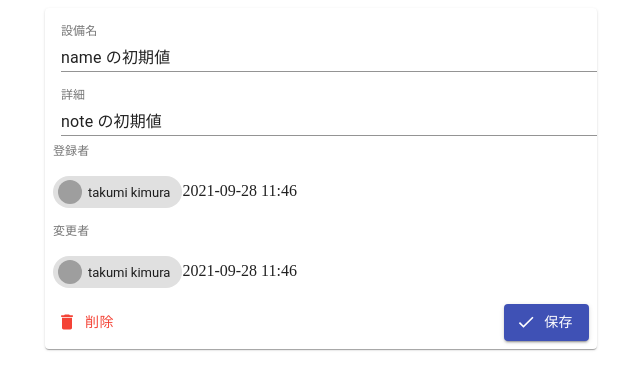
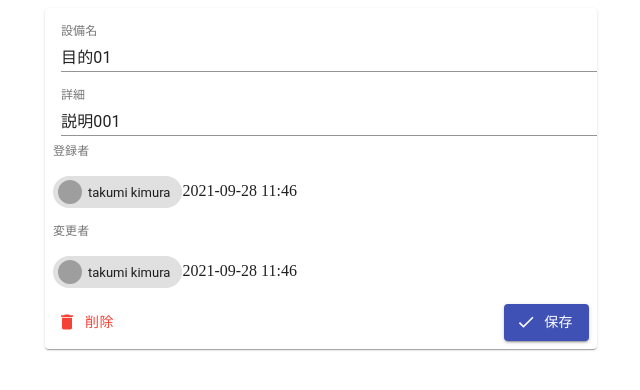
Before and after one commit to Takumikimura1899/web-app-workshop, a React app: page / in a window 1280 px wide. Shown: the top 390 px of the page, without its empty margins (319-959 px from the left). Built offline with nearby package versions, Linux system fonts and the light colour scheme; grey boxes are pictures that could not be loaded.

Commit message:
[add] reservation 一時的にreservationを表示

```diff
--- /dev/null
+++ b/src/components/Reservation.tsx
@@ -0,0 +1,133 @@
+import dayjs from 'dayjs';
+import React from 'react';
+import { IReservation } from '../models/IReservation';
+import { makeStyles } from '@material-ui/core/styles';
+import { Controller, useForm } from 'react-hook-form';
+import {
+  Container,
+  Paper,
+  TextField,
+  InputLabel,
+  Chip,
+  Avatar,
+  Grid,
+  Button,
+} from '@material-ui/core';
+import { Delete, Done } from '@material-ui/icons';
+
+const initReservation: IReservation = {
+  id: '001',
+  facilityId: '001',
+  subject: '目的01',
+  description: '説明001',
+  startDate: dayjs(),
+  endDate: dayjs().add(1, 'hour'),
+  system: {
+    createDate: new Date(),
+    createUser: {
+      displayName: 'takumi kimura',
+      email: '',
+      face: 'https://bit.ly/3pM3urc',
+    },
+    lastUpdateUser: {
+      displayName: 'takumi kimura',
+      email: '',
+      face: 'https://bit.ly/3pM3urc',
+    },
+    lastUpdate: new Date(),
+  },
+};
+
+const useStyle = makeStyles((theme) => ({
+  root: {
+    '& .MuiTextField-root': {
+      margin: theme.spacing(1),
+    },
+  },
+  paper: {
+    padding: theme.spacing(1),
+  },
+  rightActions: {
+    textAlign: 'right',
+  },
+  cancelButton: {
+    color: theme.palette.error.main,
+  },
+}));
+
+export const Reservation: React.FC = () => {
+  const style = useStyle();
+
+  const { system } = initReservation;
+  const {
+    register,
+    formState: { errors },
+    control,
+  } = useForm<IReservation>({
+    defaultValues: initReservation,
+    mode: 'onBlur',
+  });
+
+  return (
+    <Container maxWidth="sm" className={style.root}>
+      <Paper className={style.paper}>
+        <Controller
+          name="subject"
+          control={control}
+          rules={{ required: true }}
+          render={({ field }) => (
+            <TextField
+              {...field}
+              label="設備名"
+              fullWidth
+              error={!!errors.subject}
+              helperText={errors.subject ? '必須です' : ''}
+            />
+          )}
+        />
+        <Controller
+          name="description"
+          control={control}
+          rules={{ required: true }}
+          render={({ field }) => (
+            <TextField
+              {...field}
+              label="詳細"
+              fullWidth
+              error={!!errors.description}
+              helperText={errors.description ? '必須です' : ''}
+            />
+          )}
+        />
+        <InputLabel shrink>登録者</InputLabel>
+        <p>
+          <Chip
+            label={system.createUser.displayName}
+            avatar={<Avatar src={system.createUser.face} />}
+          />
+          {dayjs(new Date()).format('YYYY-MM-DD HH:mm')}
+        </p>
+        <InputLabel shrink>変更者</InputLabel>
+        <p>
+          <Chip
+            label={system.lastUpdateUser.displayName}
+            avatar={<Avatar src={system.lastUpdateUser.displayName} />}
+          />
+          {dayjs(new Date()).format('YYYY-MM-DD HH:mm')}
+        </p>
+        <Grid container>
+          <Grid item xs={6}>
+            <Button className={style.cancelButton} startIcon={<Delete />}>
+              削除
+            </Button>
+          </Grid>
+          <Grid item xs={6} className={style.rightActions}>
+            <Button variant="contained" color="primary" startIcon={<Done />}>
+              保存
+            </Button>
+          </Grid>
+        </Grid>
+      </Paper>
+    </Container>
+  );
+};
--- a/src/index.tsx
+++ b/src/index.tsx
@@ -1,5 +1,5 @@
 import React from 'react';
 import ReactDom from 'react-dom';
-import { Facility } from './components/Facility';
+import { Reservation } from './components/Reservation';
 
-ReactDom.render(<Facility />, document.getElementById('container'));
+ReactDom.render(<Reservation />, document.getElementById('container'));
--- /dev/null
+++ b/src/models/IReservation.ts
@@ -0,0 +1,12 @@
+import { Dayjs } from 'dayjs';
+import { ISystem } from './ISystem';
+
+export interface IReservation {
+  id: string;
+  facilityId: string;
+  subject: string;
+  description: string;
+  startDate: Dayjs;
+  endDate: Dayjs;
+  system: ISystem;
+}
```
